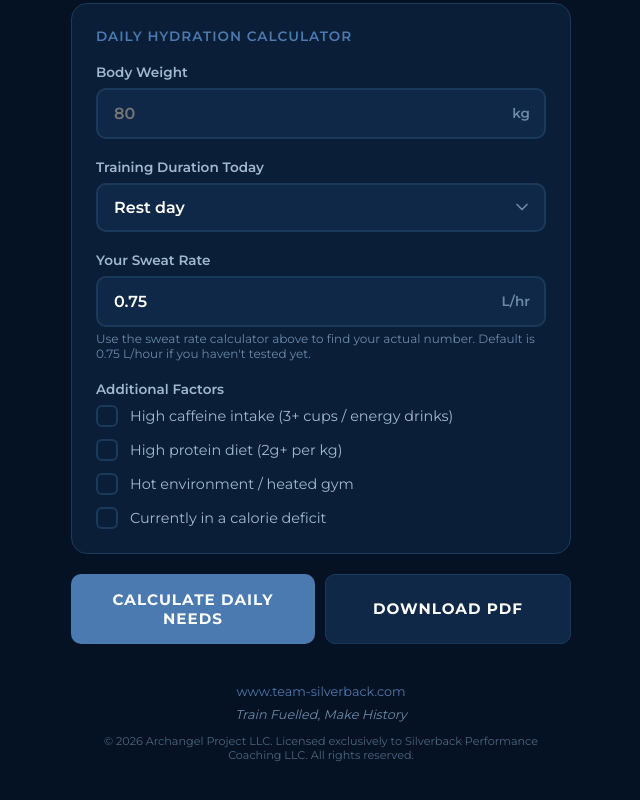
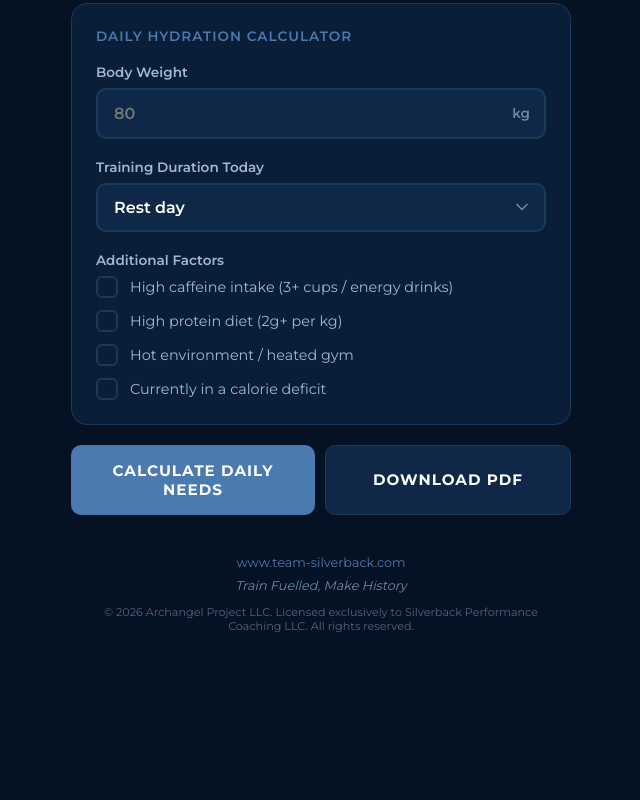
Before and after one commit to Archangel-Project-LLC/hydration_calculator, a plain HTML site: page index.html in a window 1280 px wide. Shown: the part 1168-1968 px from the top of the page, without its empty margins (319-959 px from the left). After the commit the page ends 1851 px from the top, so only its background shows below. Drawn offline with Linux system fonts and the light colour scheme.

Commit message:
Update index.html v5

```diff
--- a/index.html
+++ b/index.html
@@ -772,6 +772,7 @@
                 <span class="sweat-result-label">Your sweat rate:</span>
                 <span class="sweat-result-value" id="sweat-rate-value">0 L/hour</span>
             </div>
+            <input type="hidden" id="sweat-rate" value="0.75">
         </div>
 
         <!-- Main Calculator -->
@@ -795,15 +796,6 @@
                     <option value="120">90-120 mins</option>
                     <option value="150">2+ hours</option>
                 </select>
-            </div>
-
-            <div class="input-group">
-                <label class="input-label">Your Sweat Rate</label>
-                <div class="input-wrapper">
-                    <input type="number" id="sweat-rate" class="input-field" placeholder="0.75" step="0.01" min="0.3" max="3" value="0.75">
-                    <span class="input-unit">L/hr</span>
-                </div>
-                <div class="inline-note">Use the sweat rate calculator above to find your actual number. Default is 0.75 L/hour if you haven't tested yet.</div>
             </div>
 
             <div class="input-group">
```
